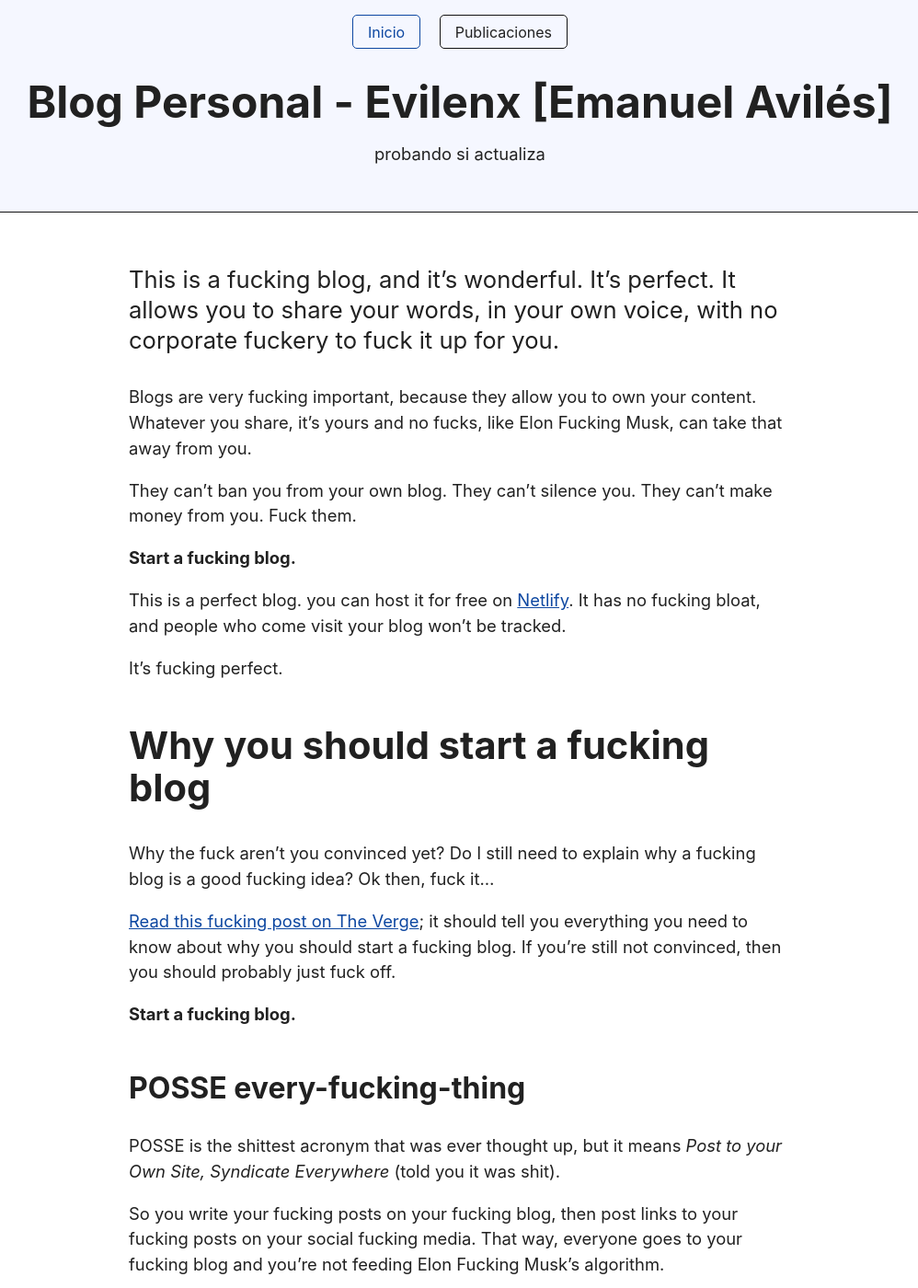
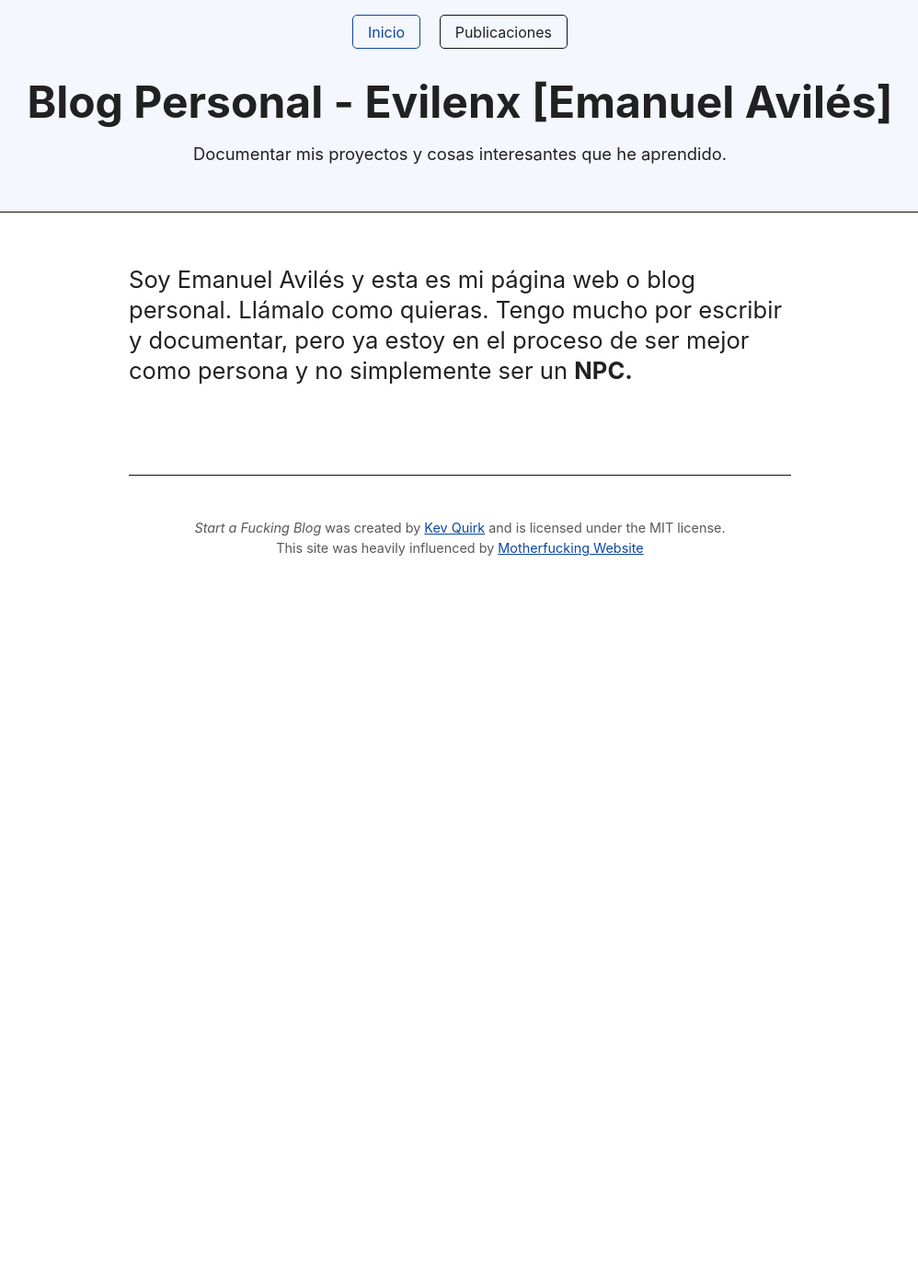
Before and after one commit to evilenx/BlogPersonal, a Jekyll site: the page built from index.md, in a window 1280 px wide and 1400 px high. Shown: the whole window at 92% size, without its empty margins (140-1138 px from the left). Built offline with Jekyll 4.4.1, drawn with Linux system fonts in a browser that asks for light colours; some of the changed text lies outside the part shown.

Commit message:
Al fin editando el Index

```diff
--- a/index.md
+++ b/index.md
@@ -1,58 +1,8 @@
 ---
 title: Blog Personal - Evilenx [Emanuel Avilés]
-description: probando si actualiza
+description: Documentar mis proyectos y cosas interesantes que he aprendido.
 layout: default
 ---
 
 {: .large}
-This is a fucking blog, and it's wonderful. It's perfect. It allows you to share your words, in your own voice, with no corporate fuckery to fuck it up for you.
-
-Blogs are very fucking important, because they allow you to own your content. Whatever you share, it's yours and no fucks, like Elon Fucking Musk, can take that away from you.
-
-They can't ban you from your own blog. They can't silence you. They can't make money from you. Fuck them.
-
-**Start a fucking blog.**
-
-This is a perfect blog. you can host it for free on [Netlify](https://netlify.com). It has no fucking bloat, and people who come visit your blog won't be tracked.
-
-It's fucking perfect.
-
-## Why you should start a fucking blog
-
-Why the fuck aren't you convinced yet? Do I still need to explain why a fucking blog is a good fucking idea? Ok then, fuck it...
-
-[Read this fucking post on The Verge](https://www.theverge.com/23513418/bring-back-personal-blogging); it should tell you everything you need to know about why you should start a fucking blog. If you're still not convinced, then you should probably just fuck off.
-
-**Start a fucking blog.**
-
-### POSSE every-fucking-thing
-
-POSSE is the shittest acronym that was ever thought up, but it means *Post to your Own Site, Syndicate Everywhere* (told you it was shit).
-
-So you write your fucking posts on your fucking blog, then post links to your fucking posts on your social fucking media. That way, everyone goes to your fucking blog and you're not feeding Elon Fucking Musk's algorithm.
-
-**Fuck him.**
-
-## How to start your own fucking blog
-
-It's easy as fuck. You can [clone this repository on Github](https://github.com/kevquirk/startablog), edit the fuck out of it, then [publish your own version on Netlify](https://docs.netlify.com/get-started/).
-
-If you don't want all that fucking around, [start a fucking Bear Blog instead](https://bearblog.dev).
-
-Congratulations, you're a fucking blogger. Now get the fuck out of here and start writing [some fucking posts](/fucking-blog/).
-
-## Finally, fuck Twitter
-
-Why the fuck are you still using Twitter? Once you've started your fucking blog, get over to [Join Mastodon](https://joinmastodon.org) and sign up for that instead.
-
-Then, edit your fucking Twitter profile to say something like...
-
-> Fuck Twitter. I'm on fucking Mastodon instead.
-
-## This is fucking satire
-
-This site was heavily influenced by the geniuses behind [Motherfucking Website](http://motherfuckingwebsite.com) and [Better Motherfucking Website](http://bettermotherfuckingwebsite.com).
-
-Although this site has been created as a bit of fun, the message behind it is a serious one. Don't feed the algorithms [the web is already fucked](https://thewebisfucked.com), let's not make it any worse.
-
-Own your content; **start a fucking blog.**
+Soy Emanuel Avilés y esta es mi página web o blog personal. Llámalo como quieras. Tengo mucho por escribir y documentar, pero ya estoy en el proceso de ser mejor como persona y no simplemente ser un **NPC.**
```
